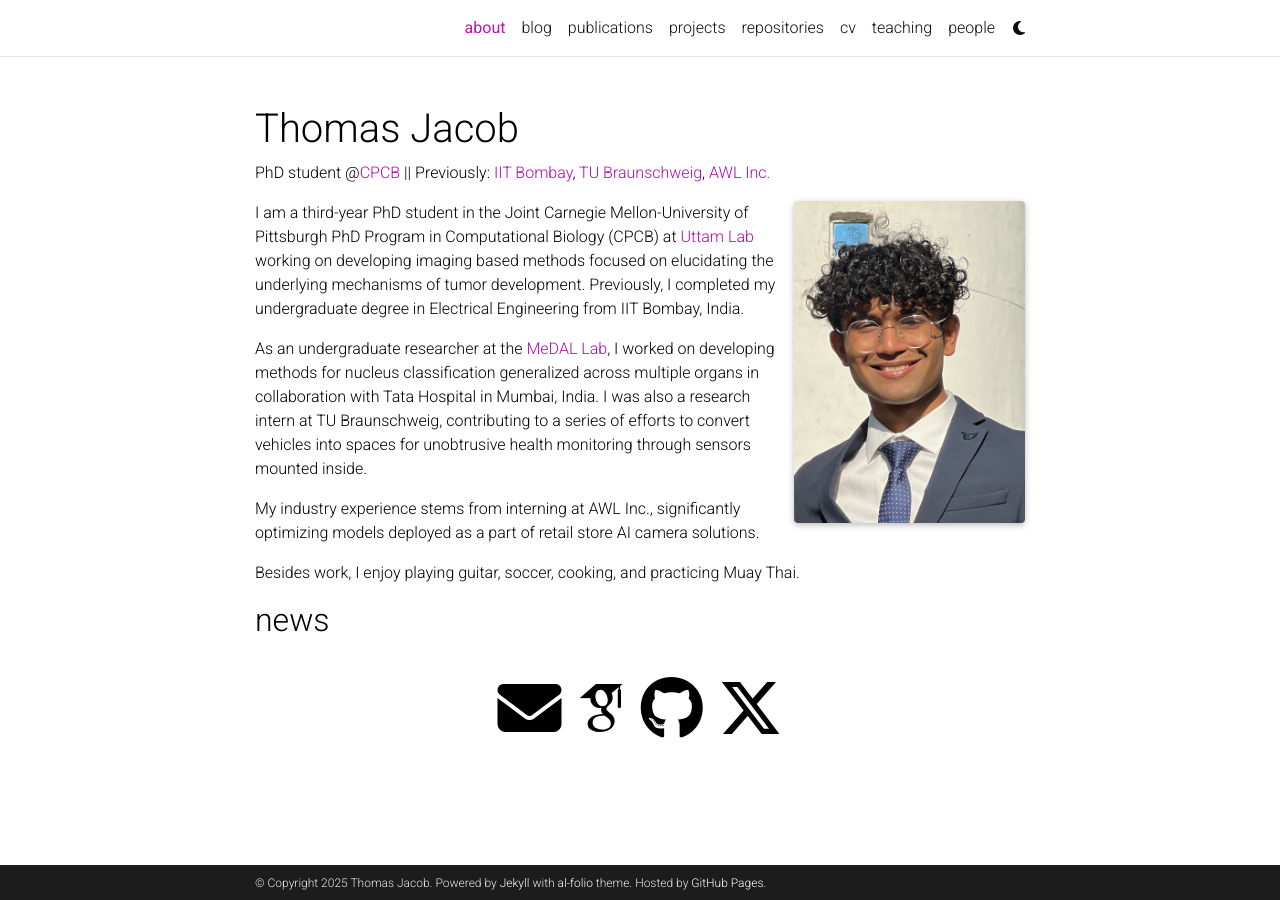
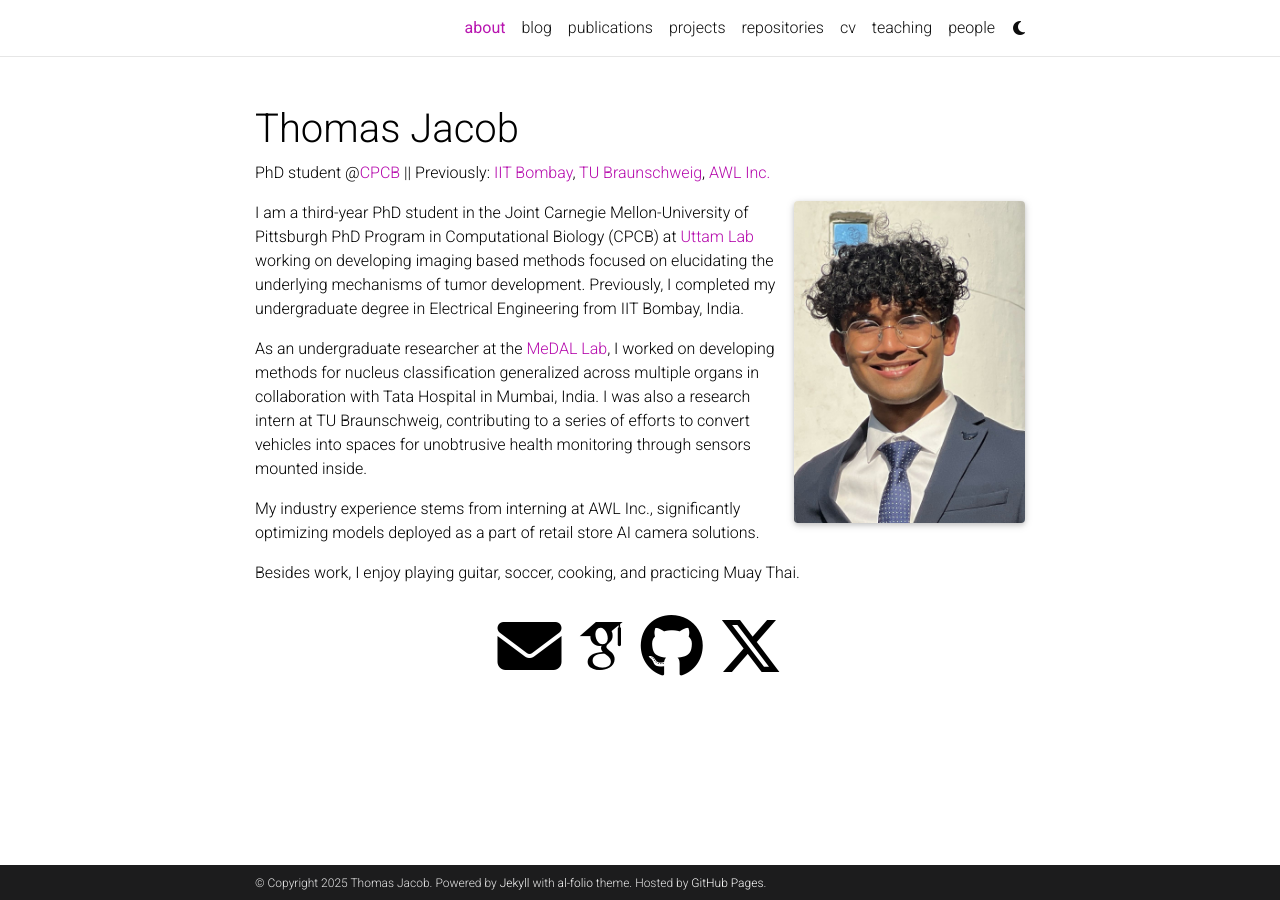
Before and after one commit to thomas-jac/thomas-jac.github.io, a Jekyll site: the page built from _pages/about.md, in a window 1280 px wide. Built offline with Jekyll 4.4.1, drawn with Linux system fonts in a browser that asks for light colours; full-size pictures stand in for the smaller copies a plugin makes; some web fonts are replaced; comment, search, counter and statistics services are not loaded; a style sheet for code colours, icons or effects is not loaded.

Commit message:
Update _config.yml

```diff
--- a/_config.yml
+++ b/_config.yml
@@ -168,19 +168,19 @@
   news:
     defaults:
       layout: post
-    output: true
+    output: false
     permalink: /news/:path/
   projects:
-    output: true
+    output: false
     permalink: /projects/:path/
 
 announcements:
-  enabled: true
+  enabled: false
   scrollable: true # adds a vertical scroll bar if there are more than 3 news items
   limit: 5 # leave blank to include all the news in the `_news` folder
 
 latest_posts:
-  enabled: true
+  enabled: false
   scrollable: true # adds a vertical scroll bar if there are more than 3 new posts items
   limit: 3 # leave blank to include all the blog posts
 
```
